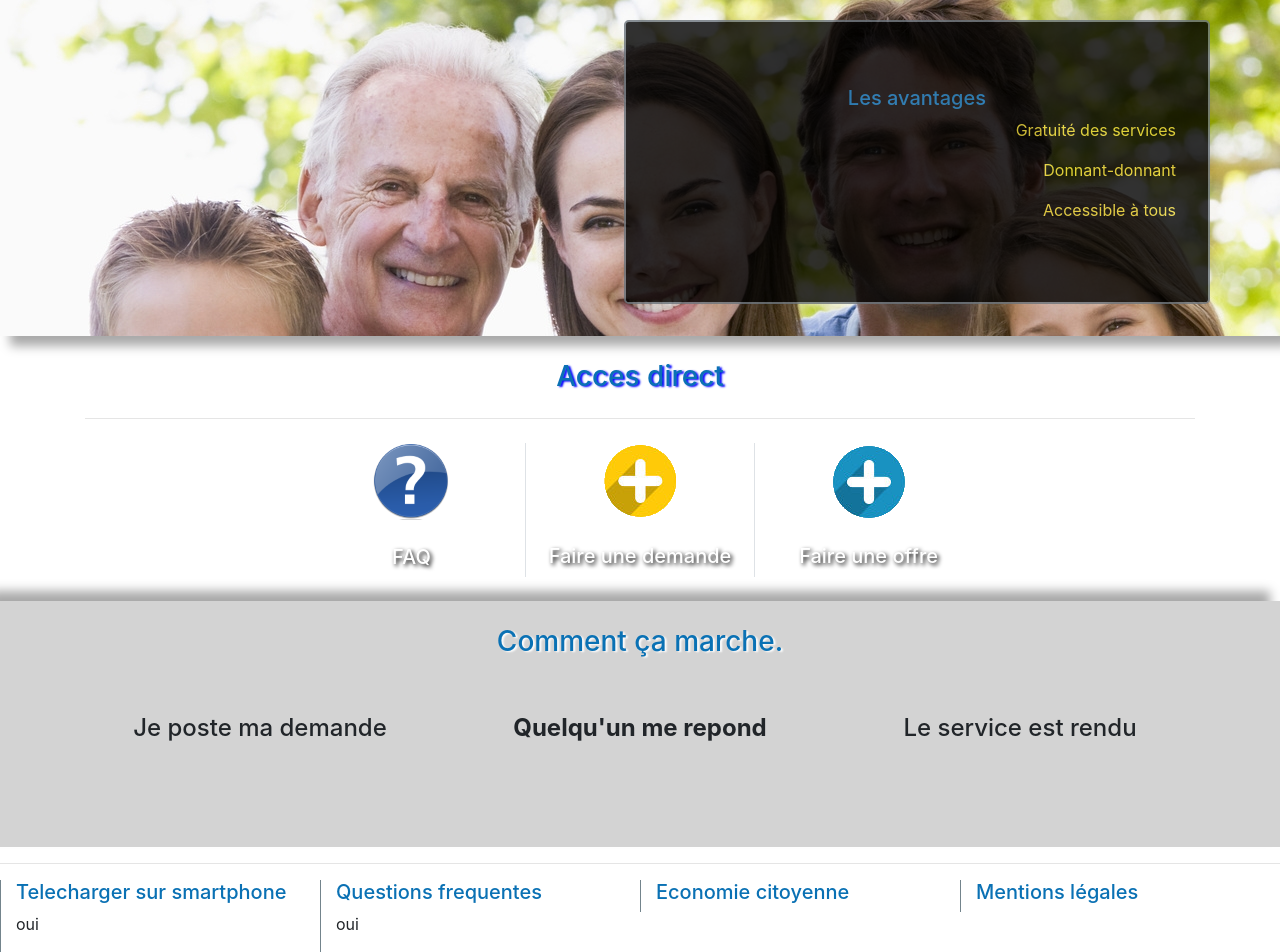
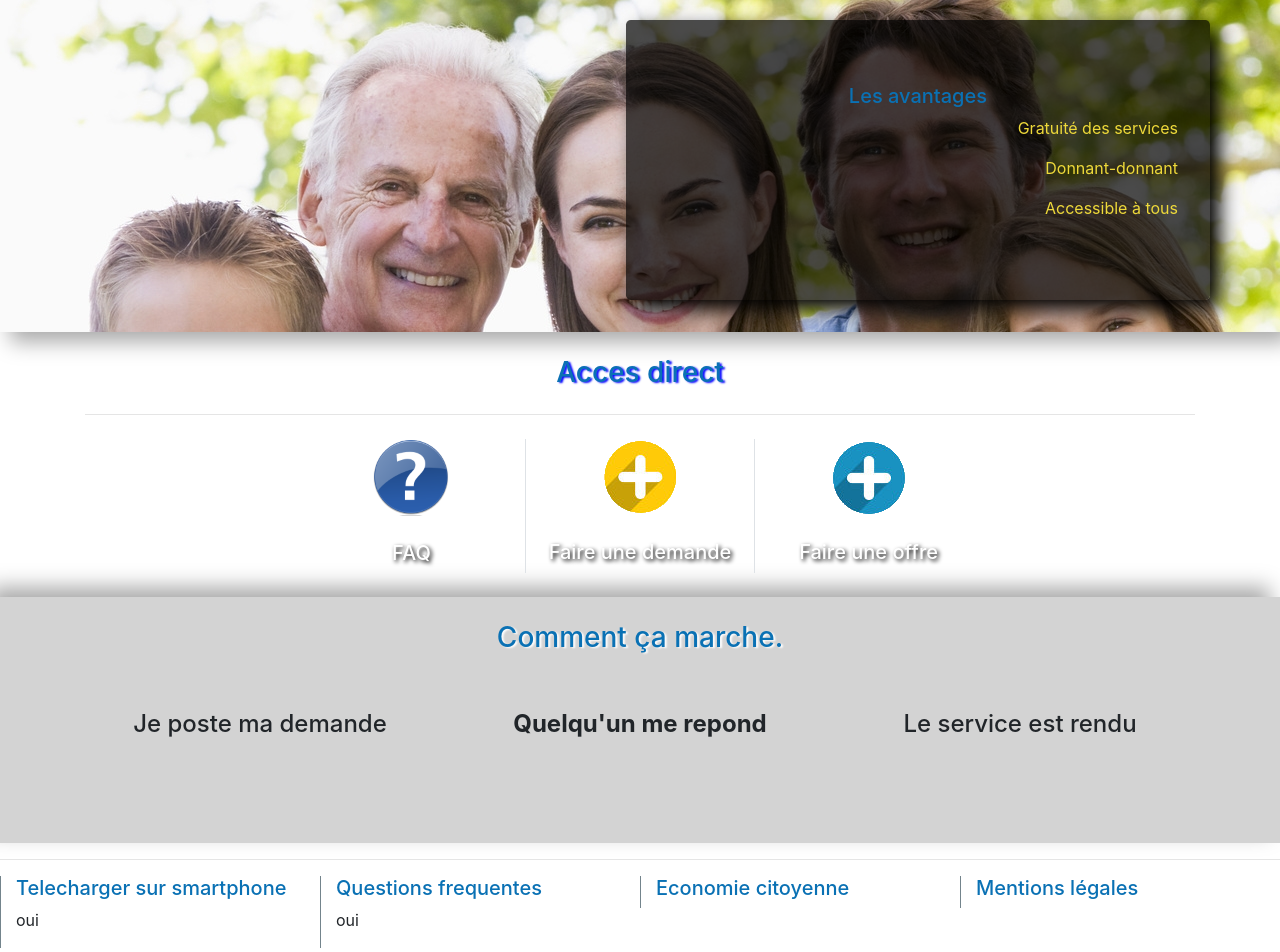
Before and after one commit to estebanlecalvez/SELMyDigitalProject, a PHP site: page / in a window 1280 px wide. Shown: the part 158-1110 px from the top of the page. Run offline with PHP 8.4, Linux system fonts and the light colour scheme.

Commit message:
Modif box avantages index.php
Modif box avantages index.php

```diff
--- a/index.php
+++ b/index.php
@@ -3,7 +3,7 @@
     <div class="container">
         <div class="row" style="padding-top:20px">
             <div class="col"></div>
-            <div class="border border-secondary jumbotron col" style="background-color:black; opacity:0.8;">
+            <div class="jumbotron translucid bottom_shadowed_box_black col" >
                 <h5 style="text-align : center;color : #0A71B4; opacity:1;">
                     Les avantages
                 </h5>
--- a/tb_selest/css/bootstrap_overrider.css
+++ b/tb_selest/css/bootstrap_overrider.css
@@ -65,11 +65,15 @@ h5.blue_h5{
 
 
 .bottom_shadowed_box{
-    box-shadow: 10px 10px 10px darkgrey;
+    box-shadow: 10px 10px 20px darkgrey;
+}
+
+.bottom_shadowed_box_black{
+    box-shadow: 10px 10px 20px black;
 }
 
 .top_shadowed_box{
-    box-shadow: -10px -10px 10px darkgrey;
+    box-shadow: -10px -10px 20px darkgrey;
 }
 .center{
     /* TEXT CENTER */
@@ -79,3 +83,7 @@ h5.blue_h5{
     margin-left: auto;
     margin-right: auto
 }
+
+.translucid{
+    background-color : rgba(0, 0, 0, 0.7);
+}
```
